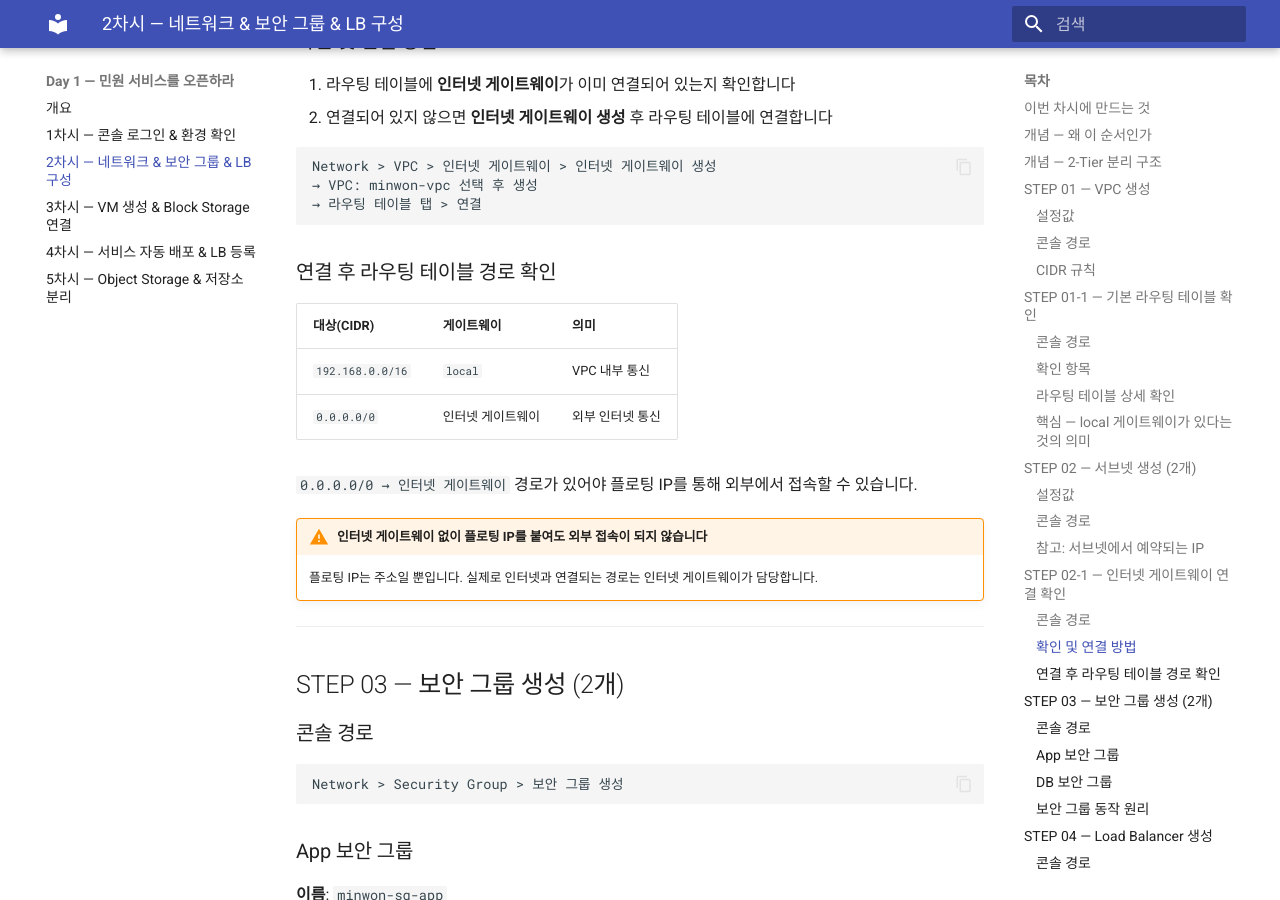
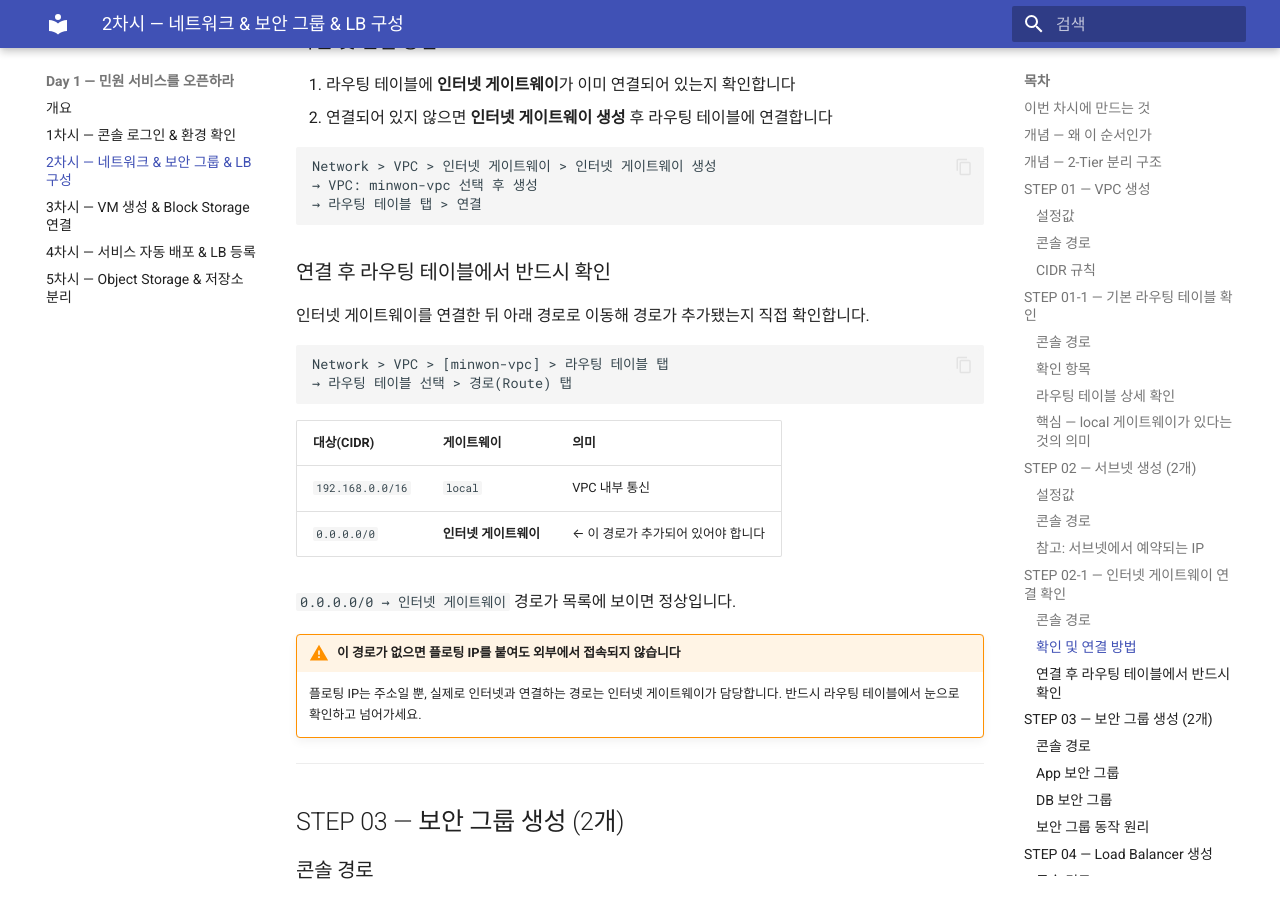
Before and after one commit to skilleat-labs/cloud-native-minwon-lab, an MkDocs documentation site: the page built from docs/day1/session2.md, in a window 1280 px wide and 900 px high, scrolled down 5871 px. Built offline with MkDocs 1.6.1 and Material for MkDocs 9.7.7, drawn with Linux system fonts in a browser that asks for light colours.

Commit message:
Add routing table verification after internet gateway connection
- 인터넷 게이트웨이 연결 후 라우팅 테이블 경로 탭에서 직접 확인하도록 안내
- 0.0.0.0/0 → 인터넷 게이트웨이 경로 확인 강조

Co-Authored-By: Claude Sonnet 4.6 <noreply@anthropic.com>

````diff
--- a/docs/day1/session2.md
+++ b/docs/day1/session2.md
@@ -184,17 +184,25 @@ Network > VPC > 인터넷 게이트웨이 > 인터넷 게이트웨이 생성
 → 라우팅 테이블 탭 > 연결
 ```
 
-### 연결 후 라우팅 테이블 경로 확인
+### 연결 후 라우팅 테이블에서 반드시 확인
+
+인터넷 게이트웨이를 연결한 뒤 아래 경로로 이동해 경로가 추가됐는지 직접 확인합니다.
+
+```
+Network > VPC > [minwon-vpc] > 라우팅 테이블 탭
+→ 라우팅 테이블 선택 > 경로(Route) 탭
+```
 
 | 대상(CIDR) | 게이트웨이 | 의미 |
 |-----------|----------|------|
 | `192.168.0.0/16` | `local` | VPC 내부 통신 |
-| `0.0.0.0/0` | 인터넷 게이트웨이 | 외부 인터넷 통신 |
+| `0.0.0.0/0` | **인터넷 게이트웨이** | ← 이 경로가 추가되어 있어야 합니다 |
 
-`0.0.0.0/0 → 인터넷 게이트웨이` 경로가 있어야 플로팅 IP를 통해 외부에서 접속할 수 있습니다.
+`0.0.0.0/0 → 인터넷 게이트웨이` 경로가 목록에 보이면 정상입니다.
 
-!!! warning "인터넷 게이트웨이 없이 플로팅 IP를 붙여도 외부 접속이 되지 않습니다"
-    플로팅 IP는 주소일 뿐입니다. 실제로 인터넷과 연결되는 경로는 인터넷 게이트웨이가 담당합니다.
+!!! warning "이 경로가 없으면 플로팅 IP를 붙여도 외부에서 접속되지 않습니다"
+    플로팅 IP는 주소일 뿐, 실제로 인터넷과 연결하는 경로는 인터넷 게이트웨이가 담당합니다.
+    반드시 라우팅 테이블에서 눈으로 확인하고 넘어가세요.
 
 ---
 
````
